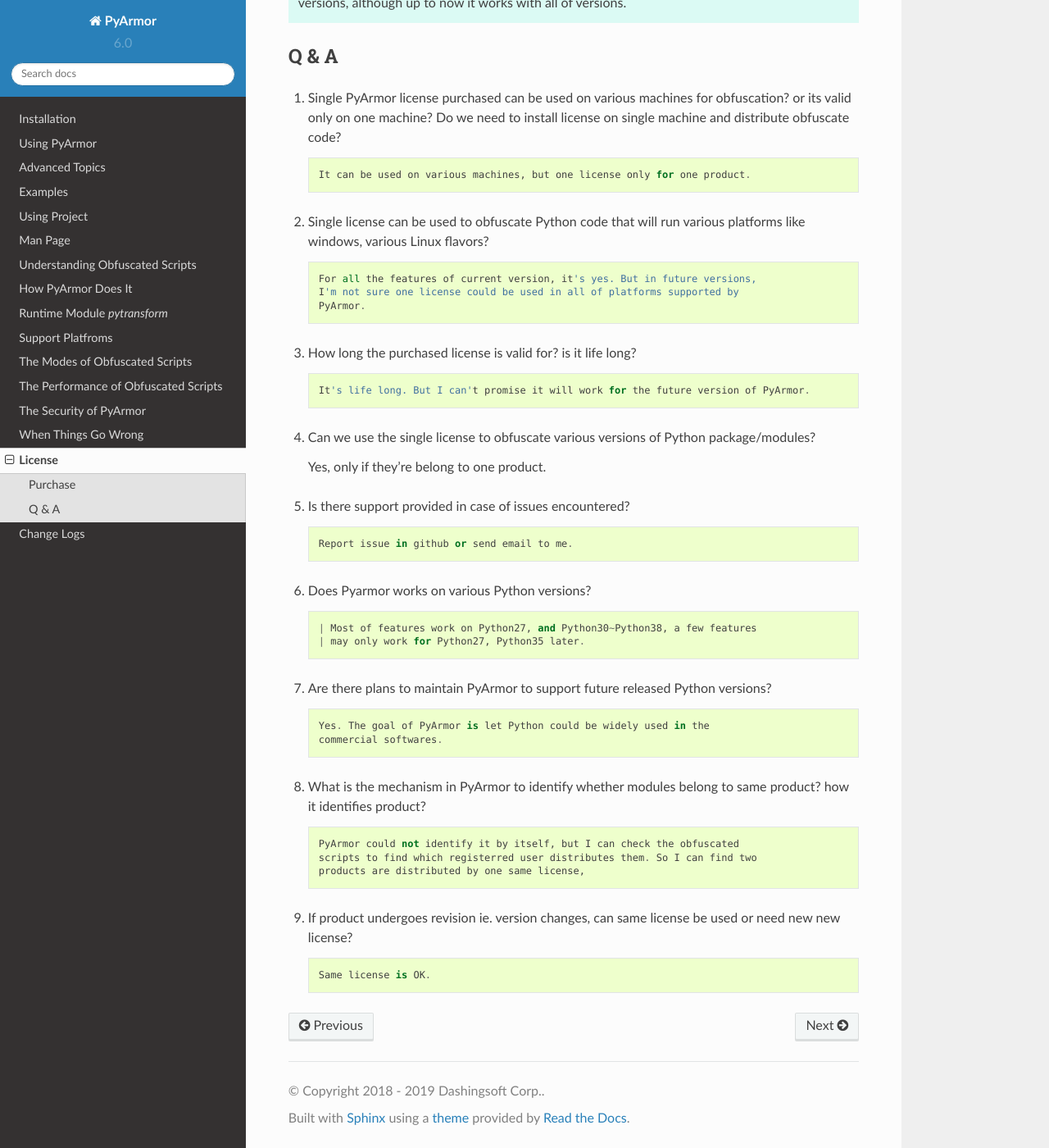
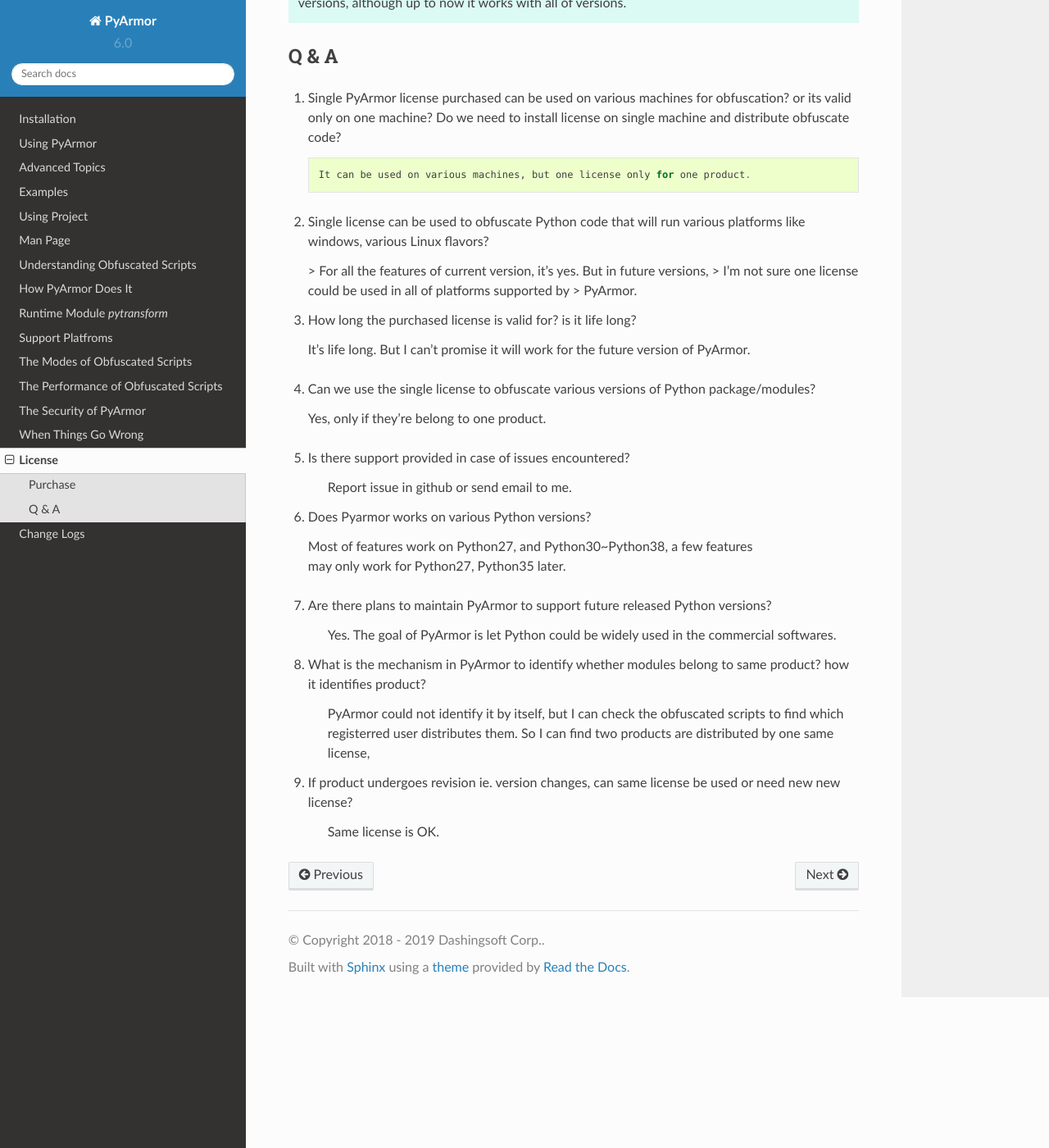
Before and after one commit to dashingsoft/pyarmor, a Sphinx documentation site: the page built from docs/license.rst, in a window 1280 px wide and 1400 px high, scrolled down 1957 px. Shown: the whole window at 82% size. Built offline with Sphinx 7.4.7 and the Read the Docs theme 2.0.0, drawn with Linux system fonts in a browser that asks for light colours.

Commit message:
Refine doc format

```diff
--- a/docs/license.rst
+++ b/docs/license.rst
@@ -106,45 +106,45 @@
      It can be used on various machines, but one license only for one product.
 
 2. Single license can be used to obfuscate Python code that will run various
-   platforms like windows, various Linux flavors? ::
+   platforms like windows, various Linux flavors?
 
-     For all the features of current version, it's yes. But in future versions,
-     I'm not sure one license could be used in all of platforms supported by
-     PyArmor.
+   > For all the features of current version, it's yes. But in future versions,
+   > I'm not sure one license could be used in all of platforms supported by
+   > PyArmor.
 
-3. How long the purchased license is valid for? is it life long? ::
+3. How long the purchased license is valid for? is it life long?
 
-     It's life long. But I can't promise it will work for the future version of PyArmor.
+   | It's life long. But I can't promise it will work for the future version of PyArmor.
 
 4. Can we use the single license to obfuscate various versions of Python
    package/modules?
 
    | Yes, only if they're belong to one product.
 
-5. Is there support provided in case of issues encountered? ::
+5. Is there support provided in case of issues encountered?
 
      Report issue in github or send email to me.
 
-6. Does Pyarmor works on various Python versions? ::
+6. Does Pyarmor works on various Python versions?
 
    | Most of features work on Python27, and Python30~Python38, a few features
    | may only work for Python27, Python35 later.
 
 7. Are there plans to maintain PyArmor to support future released Python
-   versions?  ::
+   versions?
 
      Yes. The goal of PyArmor is let Python could be widely used in the
      commercial softwares.
 
 8. What is the mechanism in PyArmor to identify whether modules belong to same
-   product? how it identifies product? ::
+   product? how it identifies product?
 
      PyArmor could not identify it by itself, but I can check the obfuscated
      scripts to find which registerred user distributes them. So I can find two
      products are distributed by one same license,
 
 9. If product undergoes revision ie. version changes, can same license be used
-   or need new new license? ::
+   or need new new license?
 
      Same license is OK.
 
```
